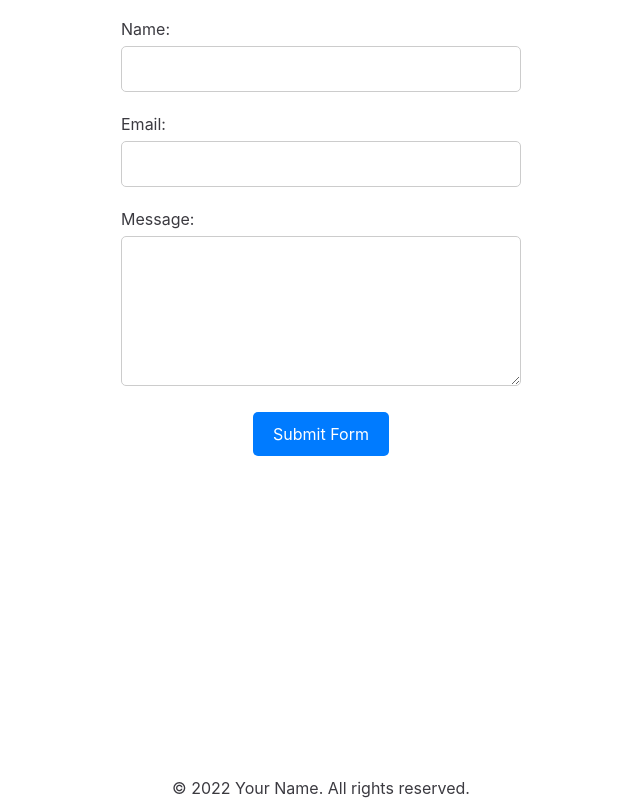
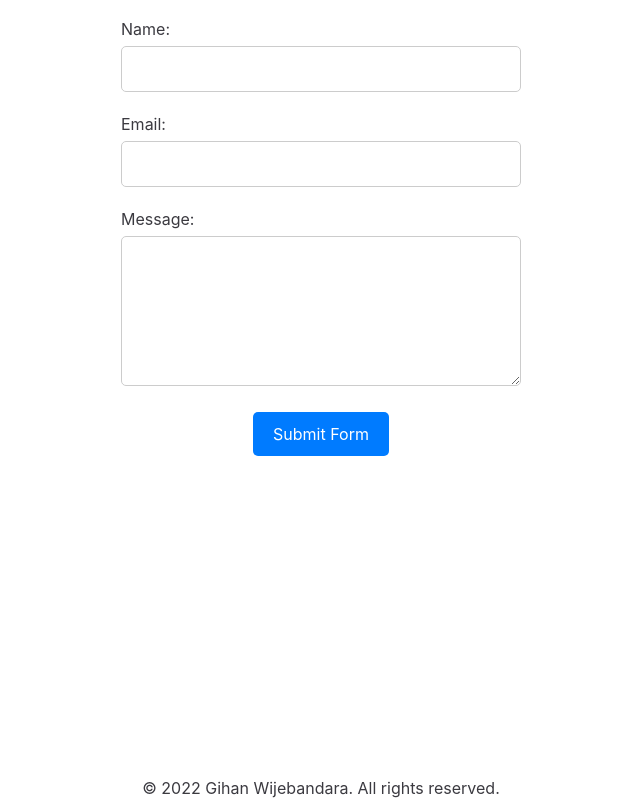
Before and after one commit to GkazyG/portfolio, a plain HTML site: page index.html in a window 1280 px wide. Shown: the part 2839-3639 px from the top of the page, without its empty margins (319-959 px from the left). Drawn offline with nearby package versions, Linux system fonts and the light colour scheme; a script that the page names is missing; a web font is replaced by a local one.

Commit message:
Update footer copyright information in index.html

```diff
--- a/index.html
+++ b/index.html
@@ -126,7 +126,7 @@
 
 </body>
 <footer class="text-center">
-  <p>&copy; 2022 Your Name. All rights reserved.</p>
+  <p>&copy; 2022 Gihan Wijebandara. All rights reserved.</p>
 
 </footer>
 </html>
```
